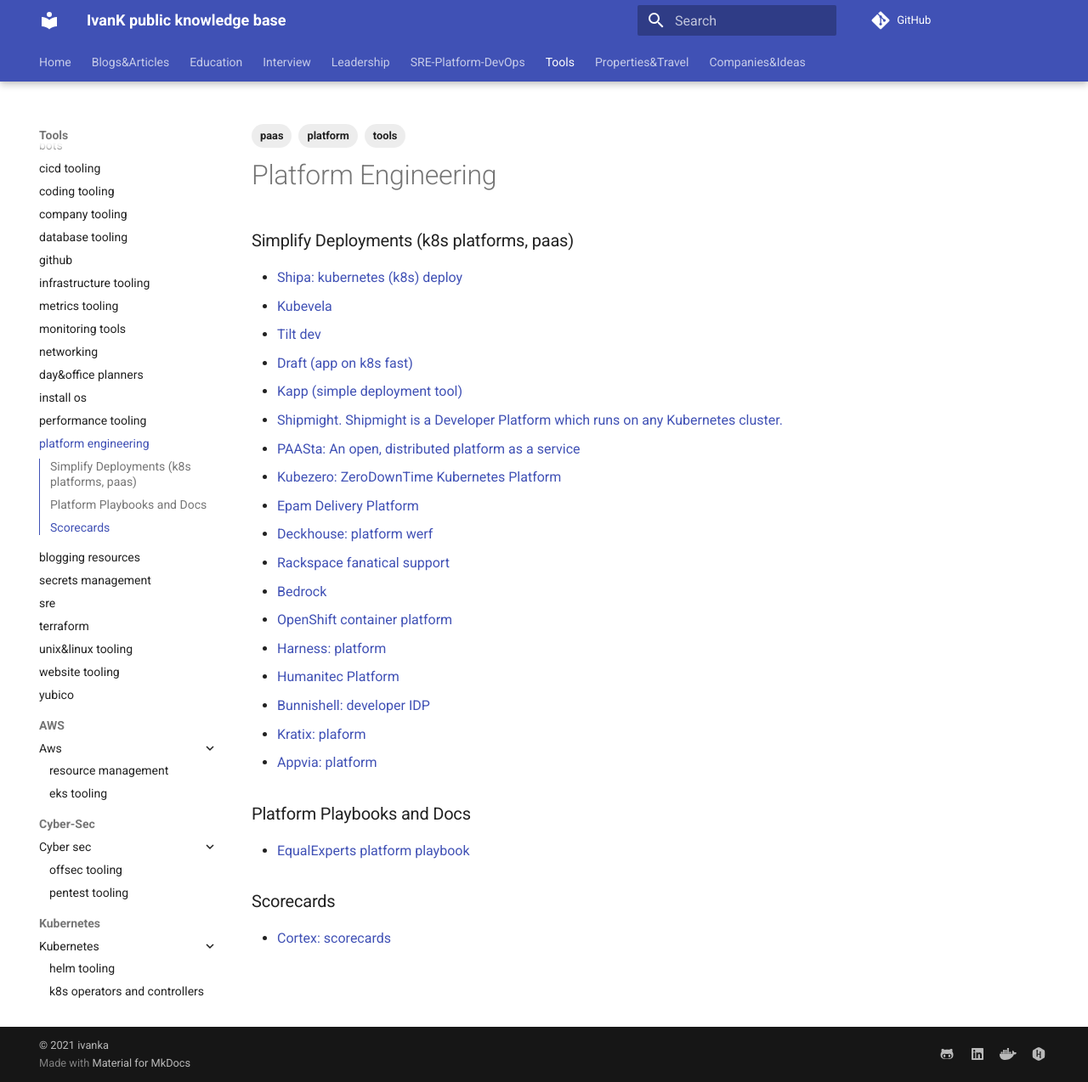
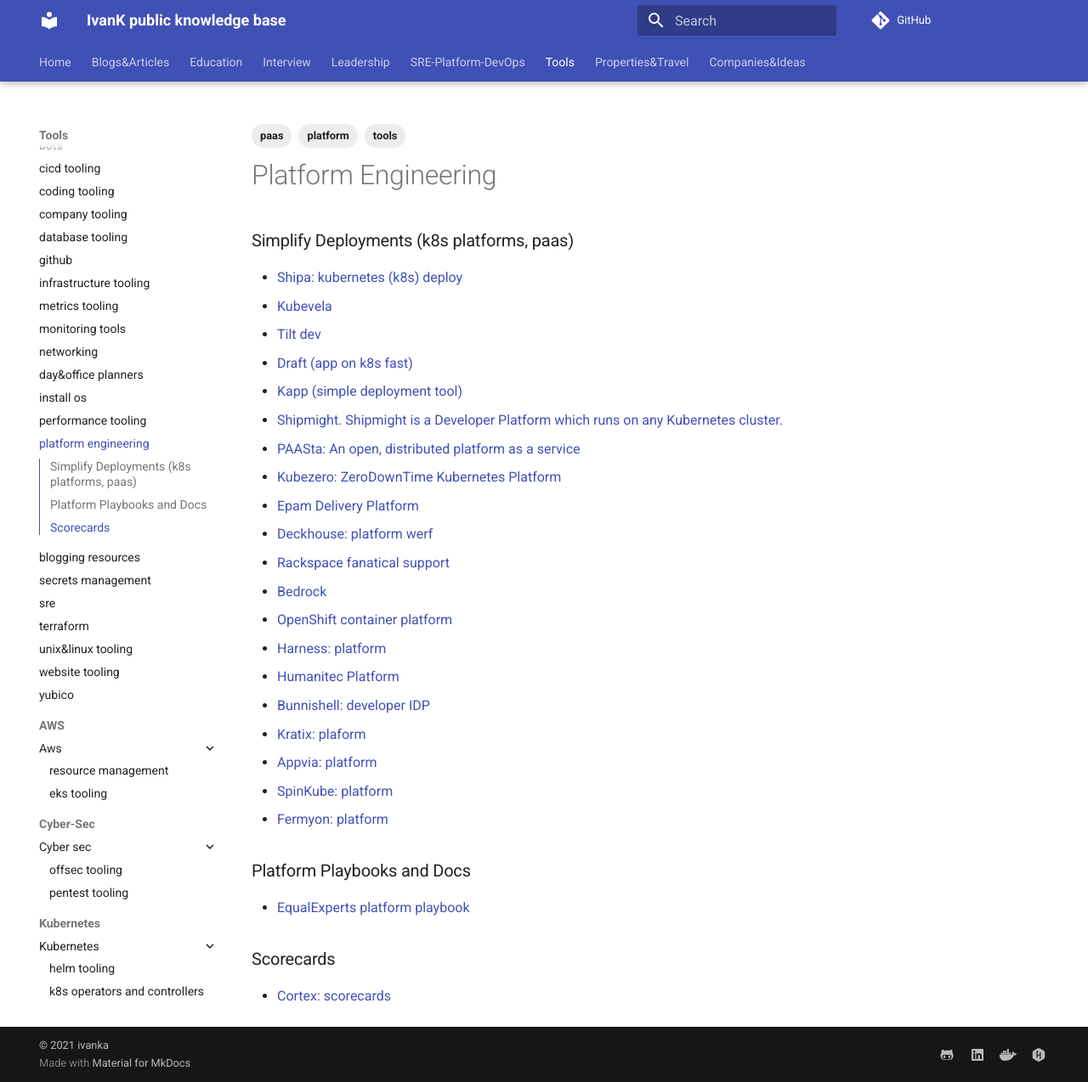
Before and after one commit to ivankatliarchuk/knowledge-base, an MkDocs documentation site: the page built from docs/tools/platforms.md, in a window 1280 px wide and 1274 px high. Shown: the whole window at 85% size. Built offline with MkDocs 1.6.1 and Material for MkDocs 9.7.7, drawn with Linux system fonts in a browser that asks for light colours; comment, search, counter and statistics services are not loaded.

Commit message:
added platform solutions
Signed-off-by: ivan katliarchuk <ivan.katliarchuk@gmail.com>

```diff
--- a/docs/tools/platforms.md
+++ b/docs/tools/platforms.md
@@ -34,6 +34,8 @@
 - [Bunnishell: developer IDP](https://www.bunnyshell.com/)
 - [Kratix: plaform](https://github.com/syntasso/kratix)
 - [Appvia: platform](https://www.appvia.io/terranetes)
+- [SpinKube: platform](https://www.spinkube.dev/docs/topics/packaging/)
+- [Fermyon: platform](https://developer.fermyon.com/)
 
 ### Platform Playbooks and Docs
 
```
Also changed, not shown: docs/tools/cicd.md (+0 -1 lines).
